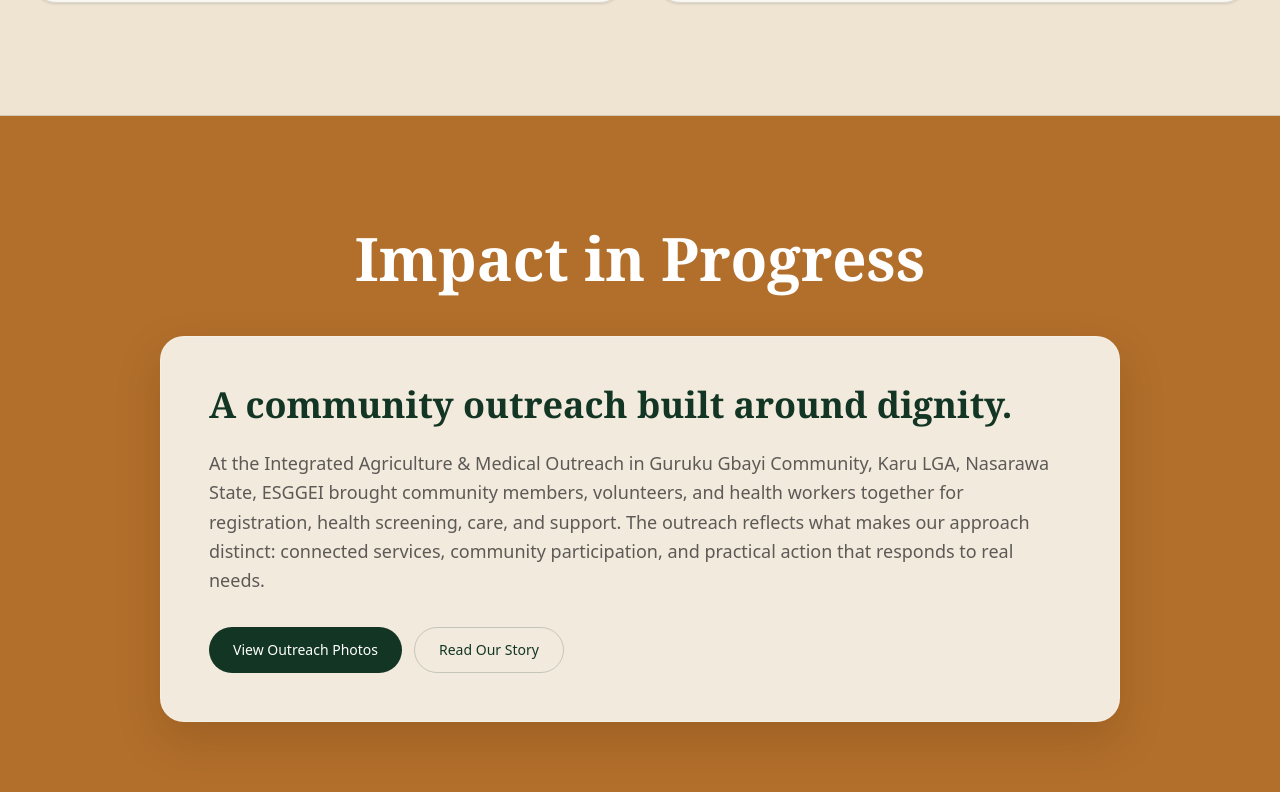
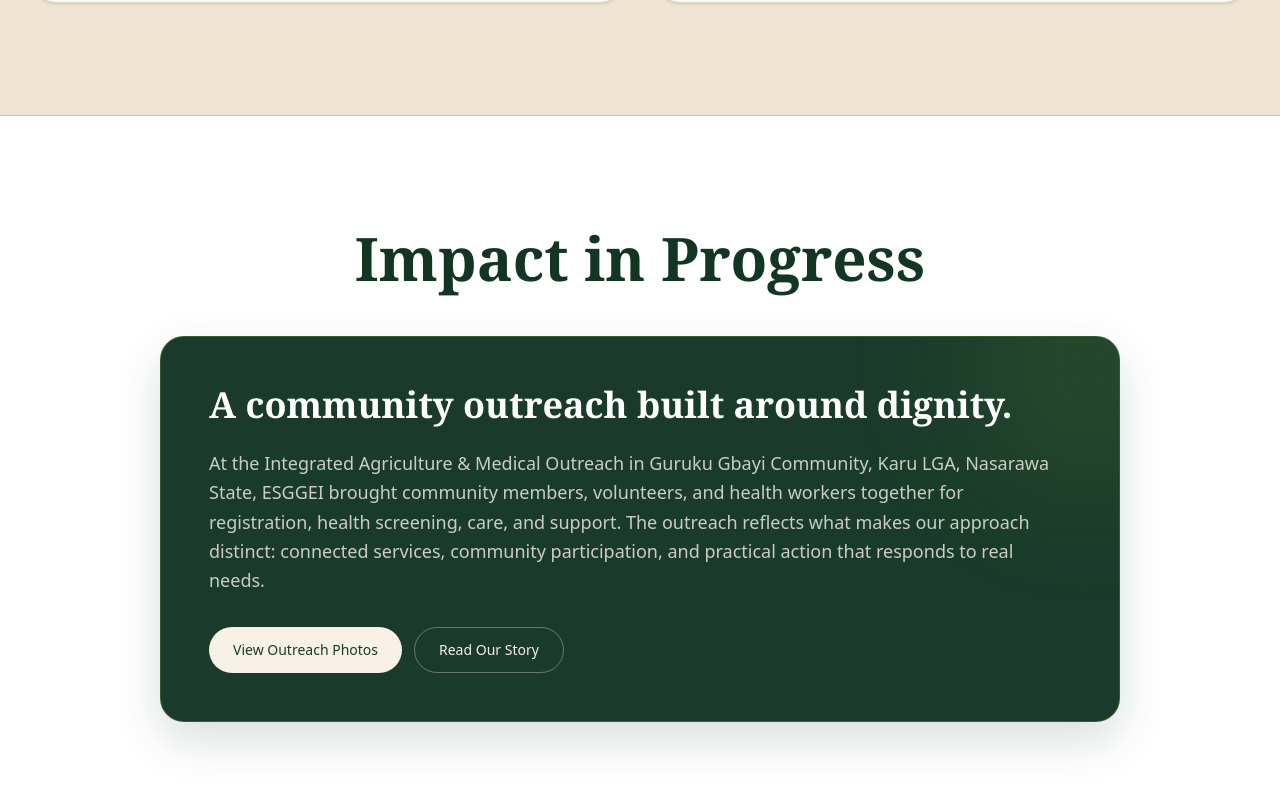
Before and after one commit to Usiju-Peter/ESGGEI2026, a React (Vite) app: page / in a window 1280 px wide. Shown: the part 2848-3640 px from the top of the page. Built offline with nearby package versions, Linux system fonts and the light colour scheme.

Commit message:
Rebalance impact and aims colours

```diff
--- a/src/pages/About.tsx
+++ b/src/pages/About.tsx
@@ -105,10 +105,8 @@
       </AnimatedSection>
 
       <AnimatedSection>
-        <section id="aims-objectives" className="relative scroll-mt-28 overflow-hidden border-b border-primary/20 bg-terra py-24 lg:py-32">
-          <div className="pointer-events-none absolute -right-32 -top-32 h-80 w-80 rounded-full bg-leaf/20 blur-3xl" />
-          <div className="pointer-events-none absolute -bottom-40 -left-40 h-96 w-96 rounded-full bg-forest/15 blur-3xl" />
-          <div className="relative z-10 max-w-7xl mx-auto px-4 sm:px-6 lg:px-8">
+        <section id="aims-objectives" className="scroll-mt-28 border-b border-primary/15 bg-cream py-24 lg:py-32">
+          <div className="max-w-7xl mx-auto px-4 sm:px-6 lg:px-8">
             <motion.div
               initial={{ opacity: 0, y: 20 }}
               whileInView={{ opacity: 1, y: 0 }}
@@ -116,8 +114,8 @@
               transition={{ duration: 0.8 }}
               className="text-center mb-20"
             >
-              <h2 className="text-4xl md:text-5xl font-serif font-bold text-white mb-6">Our Aims and Objectives</h2>
-              <p className="text-cream/85 max-w-2xl mx-auto text-lg font-light">Strategic pillars guiding our day-to-day initiatives and community programs.</p>
+              <h2 className="text-4xl md:text-5xl font-serif font-bold text-primary mb-6">Our Aims and Objectives</h2>
+              <p className="text-charcoal/70 max-w-2xl mx-auto text-lg font-light">Strategic pillars guiding our day-to-day initiatives and community programs.</p>
             </motion.div>
 
             <div className="grid md:grid-cols-3 gap-8">
@@ -141,10 +139,10 @@
                   whileInView={{ opacity: 1, y: 0 }}
                   viewport={{ once: true, margin: "-100px" }}
                   transition={{ delay: idx * 0.1, duration: 0.8, ease: [0.16, 1, 0.3, 1] }}
-                  className="bg-cream/95 backdrop-blur-sm border border-white/25 border-t-leaf/70 rounded-2xl p-8 hover:bg-white hover:border-leaf/60 hover:shadow-[0_18px_36px_rgba(61,31,8,0.16)] hover:-translate-y-1 transition-all duration-300 flex flex-col gap-4 relative group overflow-hidden"
+                  className="bg-white/70 backdrop-blur-sm border border-primary/10 rounded-2xl p-8 hover:bg-white hover:border-primary/25 hover:shadow-[0_12px_30px_rgba(110,142,66,0.06)] hover:-translate-y-1 transition-all duration-300 flex flex-col gap-4 relative group overflow-hidden"
                 >
-                  <div className="absolute top-0 right-0 w-24 h-24 bg-leaf/10 rounded-full blur-2xl -mr-12 -mt-12 group-hover:bg-leaf/15 transition-colors duration-300" />
-                  <span className="text-sm font-sans tracking-[0.2em] text-terra font-bold">0{idx + 1}</span>
+                  <div className="absolute top-0 right-0 w-24 h-24 bg-primary/5 rounded-full blur-2xl -mr-12 -mt-12 group-hover:bg-primary/8 transition-colors duration-300" />
+                  <span className="text-sm font-sans tracking-[0.2em] text-primary-light/65 font-bold">0{idx + 1}</span>
                   <h3 className="text-xl font-serif font-semibold text-primary">{aim.title}</h3>
                   <p className="text-charcoal/70 leading-relaxed font-light text-base">
                     {aim.desc}
--- a/src/pages/Home.tsx
+++ b/src/pages/Home.tsx
@@ -185,13 +185,16 @@
       </AnimatedSection>
 
       <AnimatedSection placeholderHeight="280px">
-        <section className="border-b border-primary/20 bg-terra py-24 md:py-28">
+        <section className="border-b border-primary/15 bg-white py-24 md:py-28">
           <div className="mx-auto max-w-5xl px-4 sm:px-6 lg:px-8">
-            <h2 className="text-center font-serif text-4xl font-bold text-white md:text-5xl lg:text-6xl">Impact in Progress</h2>
-            <div className="mt-12 rounded-3xl border border-white/25 bg-cream/95 p-8 shadow-[0_18px_45px_rgba(61,31,8,0.18)] md:p-12">
-              <h3 className="font-serif text-3xl font-semibold text-primary md:text-4xl">A community outreach built around dignity.</h3>
-              <p className="mt-6 text-lg leading-relaxed text-charcoal/70">At the Integrated Agriculture &amp; Medical Outreach in Guruku Gbayi Community, Karu LGA, Nasarawa State, ESGGEI brought community members, volunteers, and health workers together for registration, health screening, care, and support. The outreach reflects what makes our approach distinct: connected services, community participation, and practical action that responds to real needs.</p>
-              <div className="mt-8 flex flex-col gap-3 sm:flex-row"><Link to="/gallery" className="inline-flex items-center justify-center rounded-full bg-primary px-6 py-3 text-sm font-medium text-white transition-colors hover:bg-primary-dark">View Outreach Photos</Link><Link to="/blog" className="inline-flex items-center justify-center rounded-full border border-primary/20 px-6 py-3 text-sm font-medium text-primary transition-colors hover:bg-primary hover:text-white">Read Our Story</Link></div>
+            <h2 className="text-center font-serif text-4xl font-bold text-primary md:text-5xl lg:text-6xl">Impact in Progress</h2>
+            <div className="relative mt-12 overflow-hidden rounded-3xl border border-leaf/30 bg-forest p-8 shadow-[0_18px_45px_rgba(18,53,36,0.16)] md:p-12">
+              <div className="pointer-events-none absolute -right-20 -top-20 h-56 w-56 rounded-full bg-leaf/15 blur-3xl" />
+              <div className="relative z-10">
+                <h3 className="font-serif text-3xl font-semibold text-white md:text-4xl">A community outreach built around dignity.</h3>
+                <p className="mt-6 text-lg leading-relaxed text-cream/80">At the Integrated Agriculture &amp; Medical Outreach in Guruku Gbayi Community, Karu LGA, Nasarawa State, ESGGEI brought community members, volunteers, and health workers together for registration, health screening, care, and support. The outreach reflects what makes our approach distinct: connected services, community participation, and practical action that responds to real needs.</p>
+                <div className="mt-8 flex flex-col gap-3 sm:flex-row"><Link to="/gallery" className="inline-flex items-center justify-center rounded-full bg-cream px-6 py-3 text-sm font-medium text-forest transition-colors hover:bg-white">View Outreach Photos</Link><Link to="/blog" className="inline-flex items-center justify-center rounded-full border border-cream/35 px-6 py-3 text-sm font-medium text-cream transition-colors hover:bg-cream hover:text-forest">Read Our Story</Link></div>
+              </div>
             </div>
           </div>
         </section>
```
